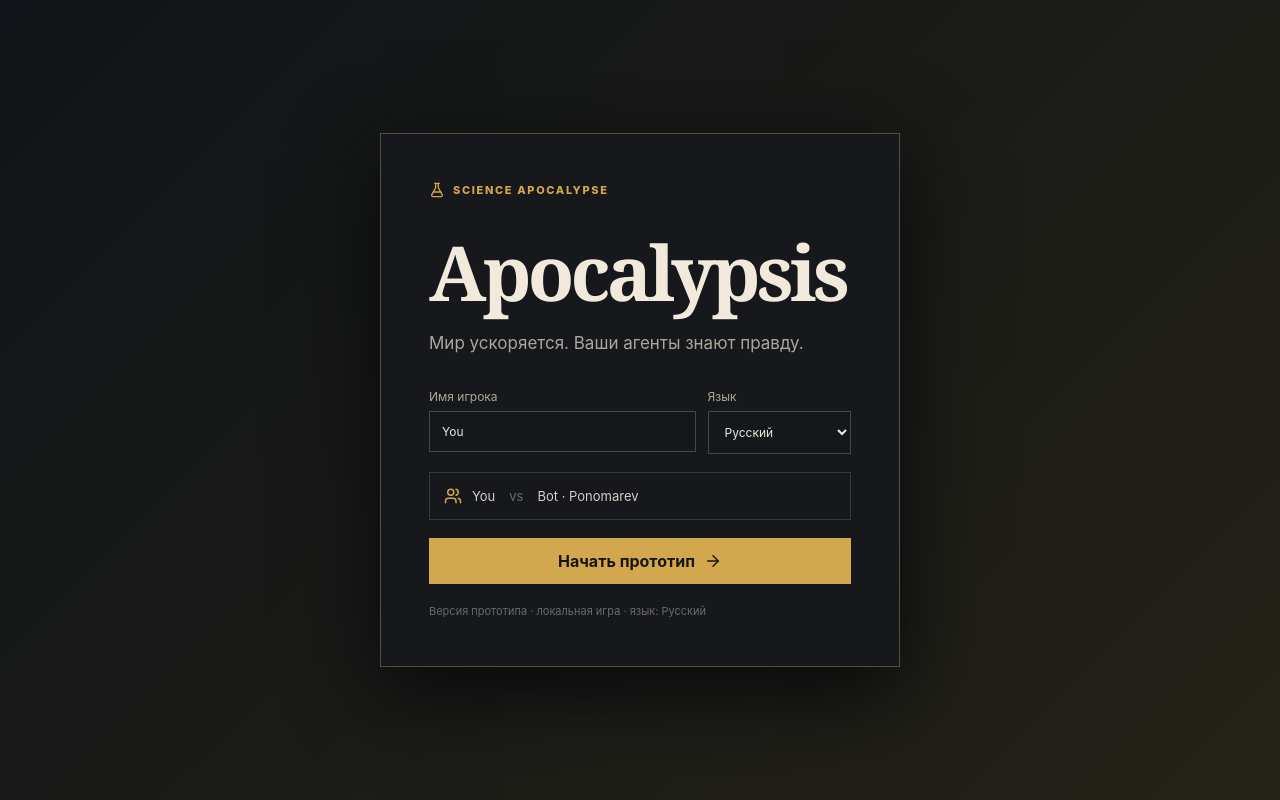
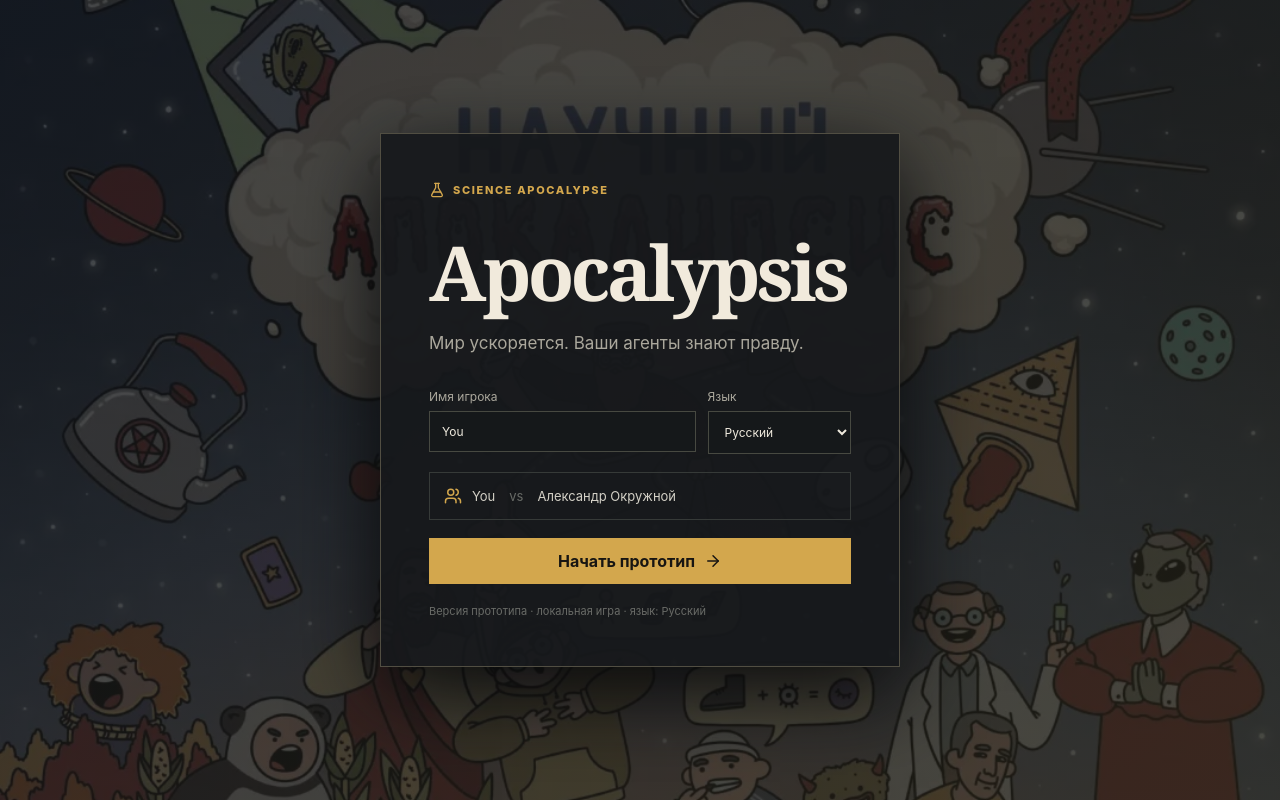
Before and after one commit to butterbgud/scientific-apocalypsis, a React (Vite) app: page / in a window 1280 px wide. Built offline with nearby package versions, Linux system fonts and the light colour scheme.

Commit message:
Add lobby artwork and character bot name

```diff
--- a/src/engine.ts
+++ b/src/engine.ts
@@ -83,7 +83,7 @@ export function setup(seed = 1, playerCount = 2): Result {
   const agents: Record<string, Agent> = {};
   for (const [index, player] of players.entries()) {
     const id = index === 0 ? starterAgent.id : "agent.bot.flamingo";
-    agents[id] = { ...starterAgent, id, name: index === 0 ? starterAgent.name : "Bot Helper", ownerId: player.id };
+    agents[id] = { ...starterAgent, id, name: index === 0 ? starterAgent.name : "Александр Окружной", ownerId: player.id };
     player.agents.push(id);
   }
   return result({ seed: random.seed(), phase: "task_selection", round: 1, currentPlayerId: "player.0", tracks: { enlightenment: 0, social_progress: 0, natural_progress: 0, technical_progress: 0 }, players, agents, regions: Object.fromEntries(regions.map((name, index) => [`region.${index}`, { id: `region.${index}`, name, capacity: 2, assignments: [] }])), tasks: Object.fromEntries(fixtureTasks.map((task) => [task.id, task])), taskDeck: ids, taskChoices: [], assignments: [], history: [], outcome: null }, [{ type: "setup", message: "Two-player game initialized." }]);
--- a/src/main.tsx
+++ b/src/main.tsx
@@ -38,6 +38,8 @@ const agents: Agent[] = [
     image: "/assets/cards/characters/alexander_r.webp",
   },
 ];
+
+const botName = "Александр Окружной";
 
 const initialRegions: Region[] = [
   { name: "Англосаксония", bonus: "+1 Расследователь", task: null, agent: null },
@@ -124,7 +126,7 @@ function App() {
             <label>Имя игрока<input value={playerName} onChange={(event) => setPlayerName(event.target.value)} /></label>
             <label>Язык<select value={language} onChange={(event) => setLanguage(event.target.value)}><option>Русский</option><option>English</option></select></label>
           </div>
-          <div className="seat-preview"><Users size={18} /><span>{playerName || "You"}</span><span className="seat-divider">vs</span><span>Bot · Ponomarev</span></div>
+          <div className="seat-preview"><Users size={18} /><span>{playerName || "You"}</span><span className="seat-divider">vs</span><span>{botName}</span></div>
           <button className="primary-button" onClick={startGame}>Начать прототип <ArrowRight size={18} /></button>
           <p className="lobby-note">Версия прототипа · локальная игра · язык: {language}</p>
         </section>
@@ -151,7 +153,7 @@ function App() {
           <div className="resources"><Resource icon={<Coins size={17} />} label="Капитал" value={player?.resources.capital ?? 0} /><Resource icon={<Users size={17} />} label="Связи" value={player?.resources.connections ?? 0} /><Resource icon={<Crown size={17} />} label="Авторитет" value={player?.resources.authority ?? 0} /></div>
           <div className="panel-heading agent-heading"><span>Агенты · {player?.agents.length ?? 0}/4</span><button className="small-link">+ нанять</button></div>
           <article className="agent-card"><img src={activeAgent.image} alt="" /><div><strong>{activeAgent.name}</strong><span>{activeAgent.className}</span><small>{activeAgent.ability}</small></div></article>
-          <div className="bot-mini"><span className="bot-dot" /> Bot · Ponomarev <span className="muted">3 агента</span></div>
+          <div className="bot-mini"><span className="bot-dot" /> {botName} <span className="muted">3 агента</span></div>
         </aside>
         <section className="board-center">
           <div className="section-title"><div><span className="eyebrow">КАРТА МИРА</span><h2>Выберите регион для задания</h2></div><span className="round-status">{notice}</span></div>
--- a/src/styles.css
+++ b/src/styles.css
@@ -3,7 +3,7 @@
 body { margin: 0; min-width: 320px; background: radial-gradient(circle at 80% 0%, #252319 0, #101216 42rem); }
 button, input, select { font: inherit; }
 button { cursor: pointer; }
-.lobby-shell { min-height: 100vh; display: grid; place-items: center; padding: 28px; background: linear-gradient(135deg, #111418, #242218); }
+.lobby-shell { min-height: 100vh; display: grid; place-items: center; padding: 28px; background: linear-gradient(135deg, rgba(17,20,24,.78), rgba(36,34,24,.82)), url('/assets/lobby.webp') center / cover fixed; }
 .lobby-card { width: min(520px, 100%); border: 1px solid #514e42; background: rgba(22, 24, 27, .93); padding: 48px; box-shadow: 0 24px 80px #08090b; }
 .eyebrow { display: flex; align-items: center; gap: 8px; color: #d3a74d; font-size: 11px; font-weight: 800; letter-spacing: .15em; text-transform: uppercase; }
 h1, h2, h3, p { margin-top: 0; }
```
Also changed, not shown: assets/lobby.webp (added).
